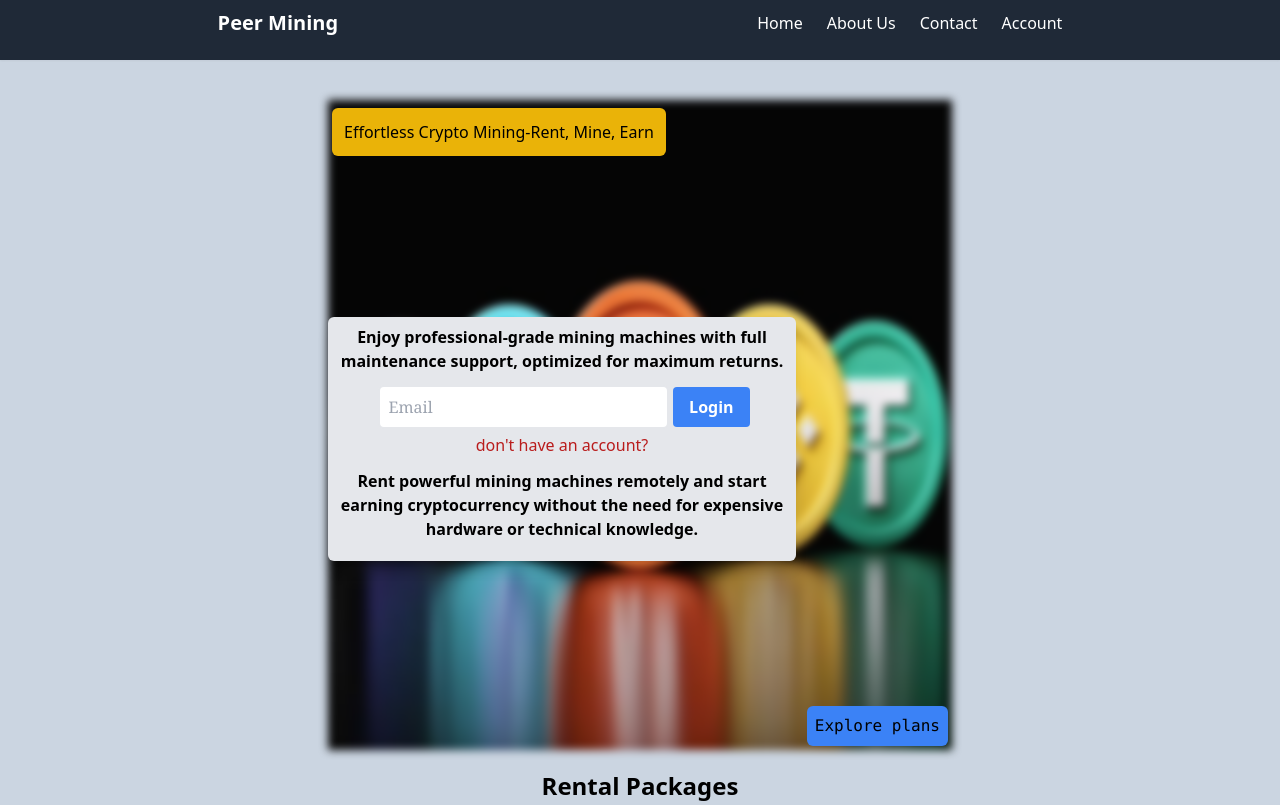
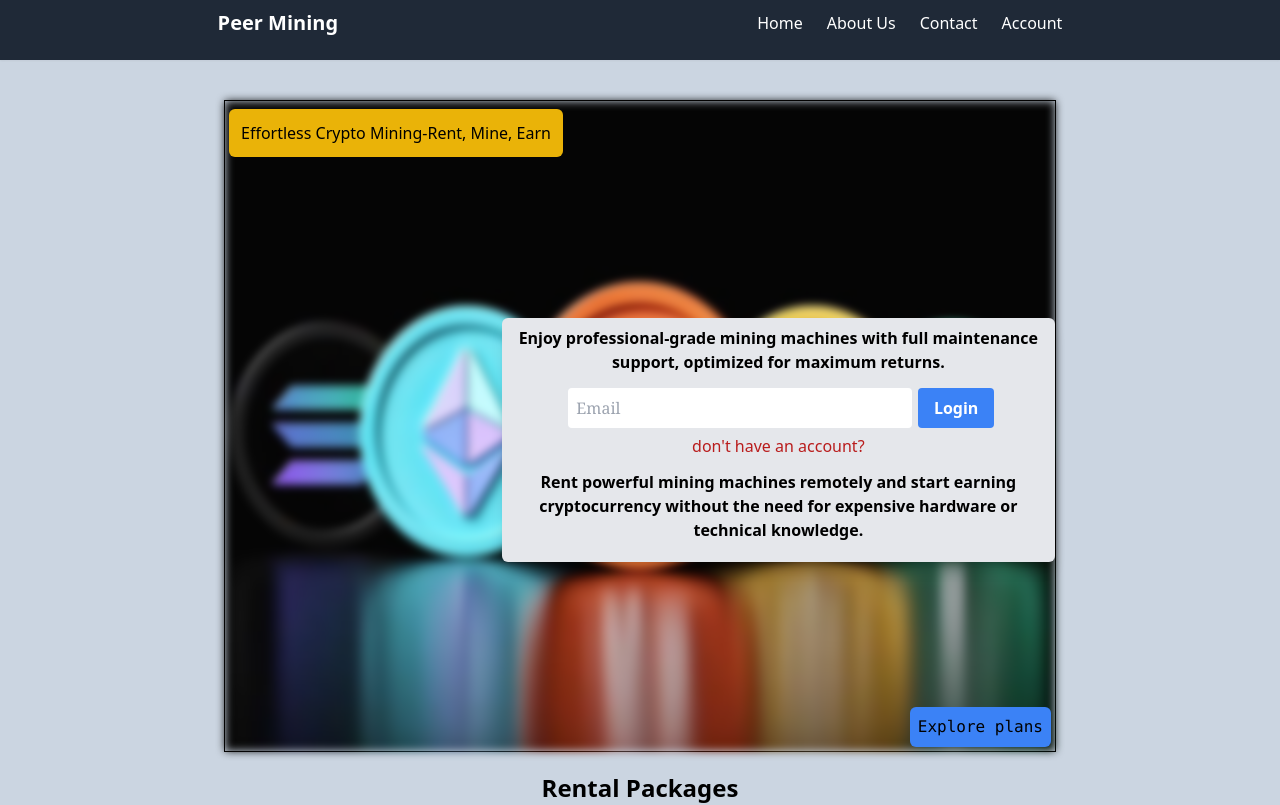
Before and after one commit to Pe-te-r/crypto-site, a React (Vite) app: page / in a window 1280 px wide. Shown: the top 805 px of the page. Built offline with nearby package versions, Linux system fonts and the light colour scheme.

Commit message:
better home

```diff
--- a/src/pages/Home.tsx
+++ b/src/pages/Home.tsx
@@ -53,7 +53,7 @@ const Home = () => {
   return (
     <div className='min-h-screen mt-10  flex flex-col items-center bg-white-200'>
 
-    <div className='relative w-2/4 ' >
+    <div className='relative w-2/3 border border-black flex flex-col justify-center' >
       <img src={image} alt="" className='w-full h-[650px] blur-sm'/>
 
     <div className='absolute top-2 left-1 bg-yellow-500 p-3 rounded-md'>
@@ -62,7 +62,7 @@ const Home = () => {
     <div className='absolute bottom-1 right-1'>
       <button className='btn-primary bg-blue-500 p-2 font-mono rounded-md'>Explore plans</button>
     </div>
-    <div className='shadow-lg rounded-md p-2 w-3/4  flex flex-col bg-gray-200 absolute left-0 top-1/3 '>
+    <div className='shadow-lg rounded-md p-2 w-2/3  flex flex-col bg-gray-200 absolute right-0 top-1/3 '>
         <p className='font-bold text-center font-sans'>Enjoy professional-grade mining machines with full maintenance support, optimized for maximum returns.</p>
         <div className='m-2 mb-0 flex items-center place-content-center'>
           <input type="Email" className='border-2 rounded-md m-1 outline-none p-2 w-2/3 font-serif' placeholder='Email'/>
```
